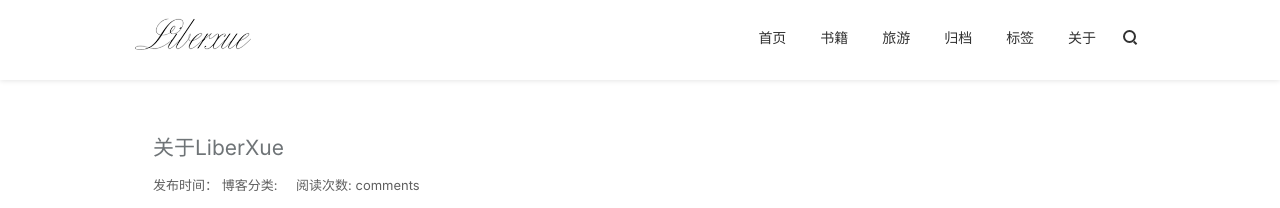
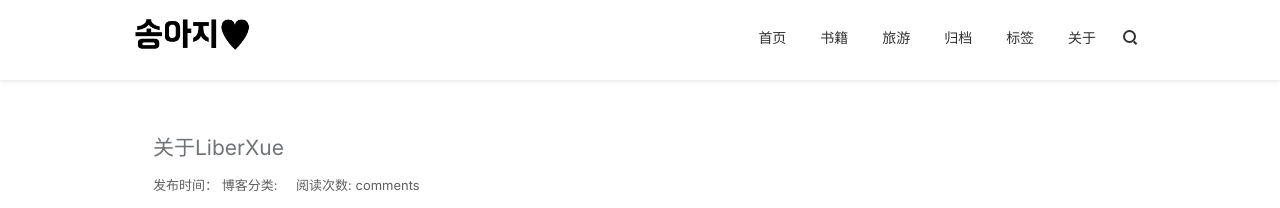
Before and after one commit to songadd/songadd.github.io, a Jekyll site: the page built from about.md, in a window 1280 px wide. Shown: the top 208 px of the page. Built offline with Jekyll 4.4.1, drawn with Linux system fonts in a browser that asks for light colours; nearby versions of some CDN libraries; comment, search, counter and statistics services are not loaded.

Commit message:
로고변경

```diff
--- a/_layouts/blog.html
+++ b/_layouts/blog.html
@@ -10,7 +10,7 @@
 <body class="" gtools_scp_screen_capture_injected="true">
 <header id="header" class="header bg-white">
     <div class="navbar-container">
-      <a href="/?liberxue" title="访问 {{site.title }}" class="navbar-logo"> <img src="{{ site.url }}/style/images/logo-liberxue.png" alt="{{ site.title }}"> </a>
+      <a href="/?liberxue" title="访问 {{site.title }}" class="navbar-logo"> <img src="{{ site.url }}/style/images/main_logo.png" alt="{{ site.title }}"> </a>
         <div class="navbar-menu">
             {% for link in site.links %}
             <a href="{% unless link.external %}{{ site.url }}{% endunless %}{{ link.url }}">{{ link.name }}</a>
```
